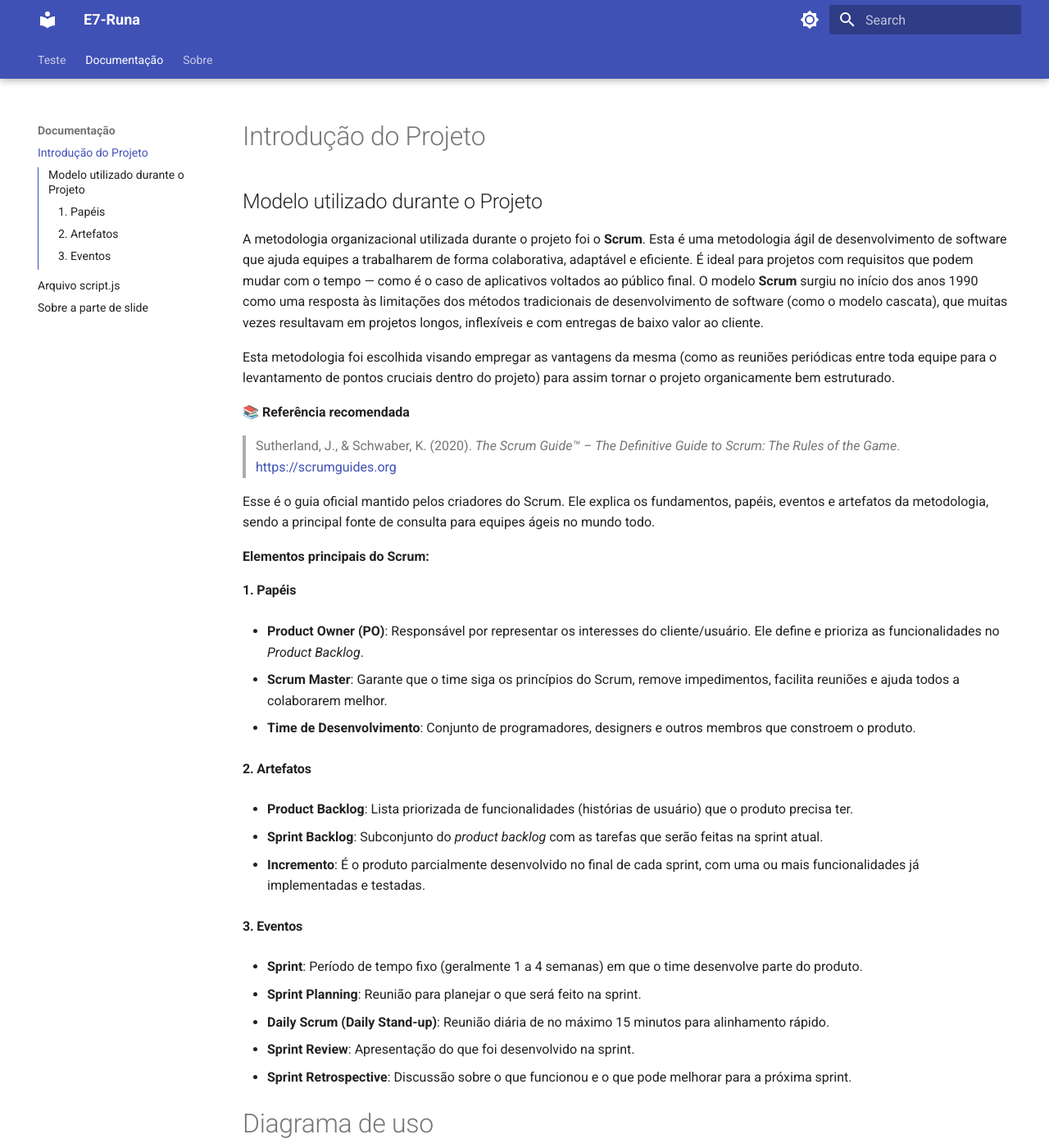
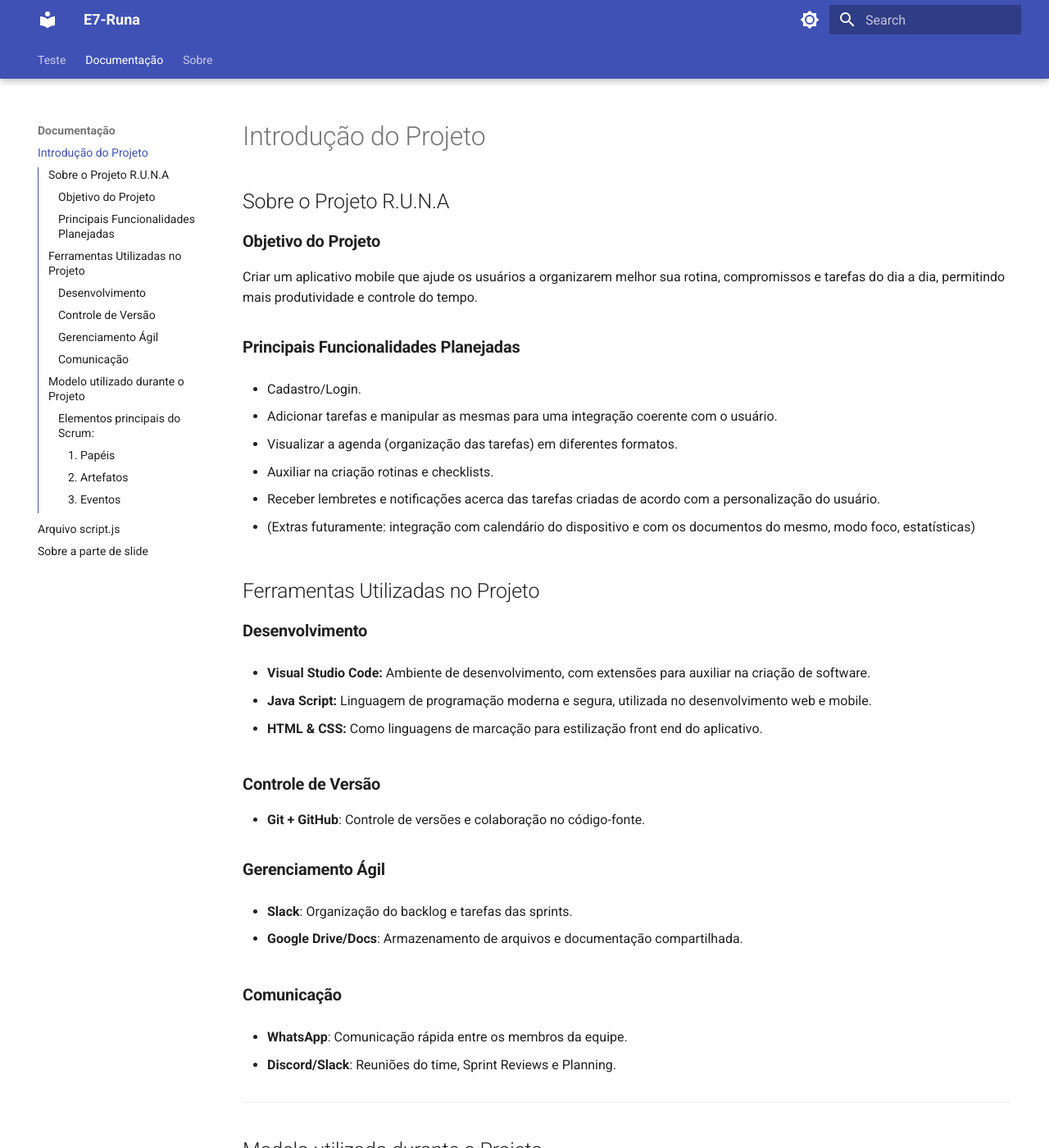
Before and after one commit to Radsfer/DocsE7Runa, an MkDocs documentation site: the page built from docs/documentação/Documentação.md, in a window 1280 px wide and 1400 px high. Shown: the whole window at 82% size. Built offline with MkDocs 1.6.1 and Material for MkDocs 9.7.7, drawn with Linux system fonts in a browser that asks for light colours.

Commit message:
Update Documentação.md

```diff
--- a/docs/documentação/Documentação.md
+++ b/docs/documentação/Documentação.md
@@ -1,4 +1,62 @@
 # Introdução do Projeto
+
+##  Sobre o Projeto R.U.N.A
+
+###  **Objetivo do Projeto**
+
+Criar um aplicativo mobile que ajude os usuários a organizarem melhor sua rotina, compromissos e tarefas do dia a dia, permitindo mais produtividade e controle do tempo.
+
+###  **Principais Funcionalidades Planejadas**
+
+- Cadastro/Login.
+
+- Adicionar tarefas e manipular as mesmas para uma integração coerente com o usuário.
+
+- Visualizar a agenda (organização das tarefas) em diferentes formatos.
+
+- Auxiliar na criação rotinas e checklists.
+
+- Receber lembretes e notificações acerca das tarefas criadas de acordo com a personalização do usuário.
+
+- (Extras futuramente: integração com calendário do dispositivo e com os documentos do mesmo, modo foco, estatísticas)
+
+##  Ferramentas Utilizadas no Projeto
+
+###  **Desenvolvimento**
+
+- **Visual Studio Code:** Ambiente de desenvolvimento, com
+extensões para auxiliar na criação de software.
+
+- **Java Script:** Linguagem de programação moderna e segura,
+utilizada no desenvolvimento web e mobile.
+
+- **HTML & CSS:** Como linguagens de marcação para estilização
+front end do aplicativo.
+
+###  **Controle de Versão**
+
+- **Git + GitHub**: Controle de versões e colaboração no código-fonte.
+
+
+###  **Gerenciamento Ágil**
+
+- **Slack**: Organização do backlog e tarefas das sprints.
+
+- **Google Drive/Docs**: Armazenamento de arquivos e documentação compartilhada.
+
+
+###  **Comunicação**
+
+- **WhatsApp**: Comunicação rápida entre os membros da equipe.
+
+- **Discord/Slack**: Reuniões do time, Sprint Reviews e Planning.
+
+
+---
+
+
+
+
 ## Modelo utilizado durante o Projeto
 
 A metodologia organizacional utilizada durante o projeto foi o **Scrum**. Esta é uma metodologia ágil de desenvolvimento de software que ajuda equipes a trabalharem de forma colaborativa, adaptável e eficiente. É ideal para projetos com requisitos que podem mudar com o tempo — como é o caso de aplicativos voltados ao público final. O modelo **Scrum** surgiu no início dos anos 1990 como uma resposta às limitações dos métodos tradicionais de desenvolvimento de software (como o modelo cascata), que muitas vezes resultavam em projetos longos, inflexíveis e com entregas de baixo valor ao cliente.
@@ -11,7 +69,7 @@ Esta metodologia foi escolhida visando empregar as vantagens da mesma (como as r
 
 Esse é o guia oficial mantido pelos criadores do Scrum. Ele explica os fundamentos, papéis, eventos e artefatos da metodologia, sendo a principal fonte de consulta para equipes ágeis no mundo todo.
 
-**Elementos principais do Scrum:**
+### **Elementos principais do Scrum:**
 
 #### 1. **Papéis**
 
@@ -43,6 +101,8 @@ Esse é o guia oficial mantido pelos criadores do Scrum. Ele explica os fundamen
 
 - **Sprint Retrospective**: Discussão sobre o que funcionou e o que pode melhorar para a próxima sprint.
 
+
+
 # Diagrama de uso
 
 aqui vai a documentação
```
